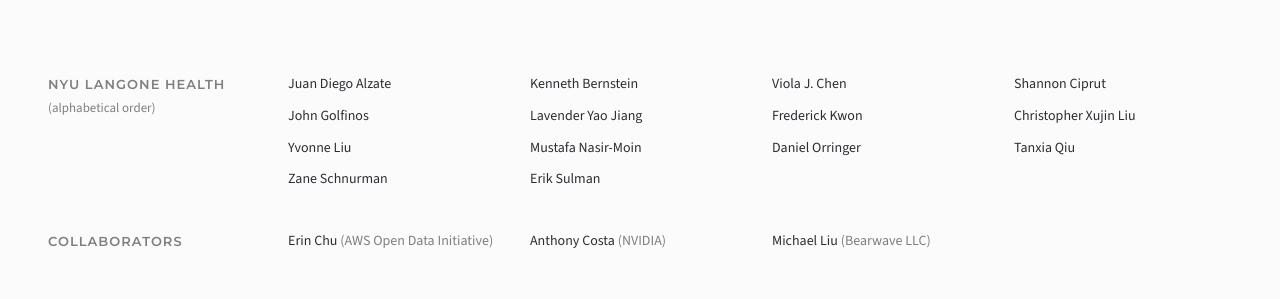
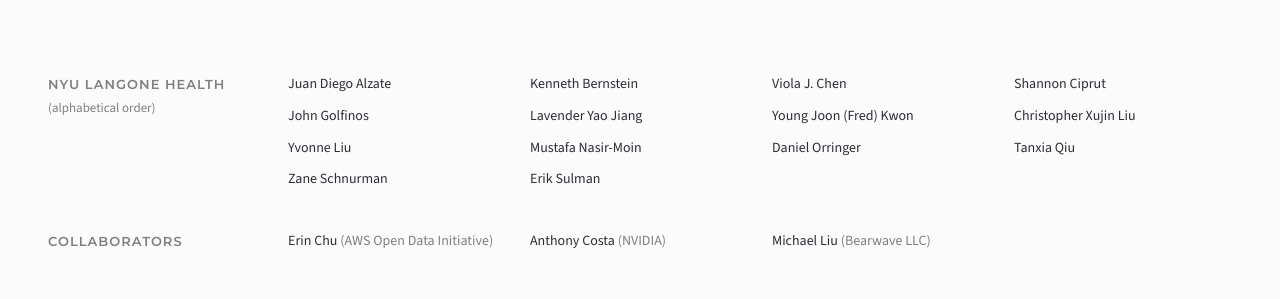
Before and after one commit to nyumets/nyumets.github.io, a Jekyll site: the page built from about/theteam.html, in a window 1280 px wide. Shown: the part 826-1125 px from the top of the page. Built offline with Jekyll 4.4.1, drawn with Linux system fonts in a browser that asks for light colours.

Commit message:
update fred's name lol

```diff
--- a/_data/nm_team.yml
+++ b/_data/nm_team.yml
@@ -24,7 +24,7 @@ members:
   - "Shannon Ciprut"
   - "John Golfinos"
   - "Lavender Yao Jiang"
-  - "Frederick Kwon"
+  - "Young Joon (Fred) Kwon"
   - "Christopher Xujin Liu"
   - "Yvonne Liu"
   - "Mustafa Nasir-Moin"
```
